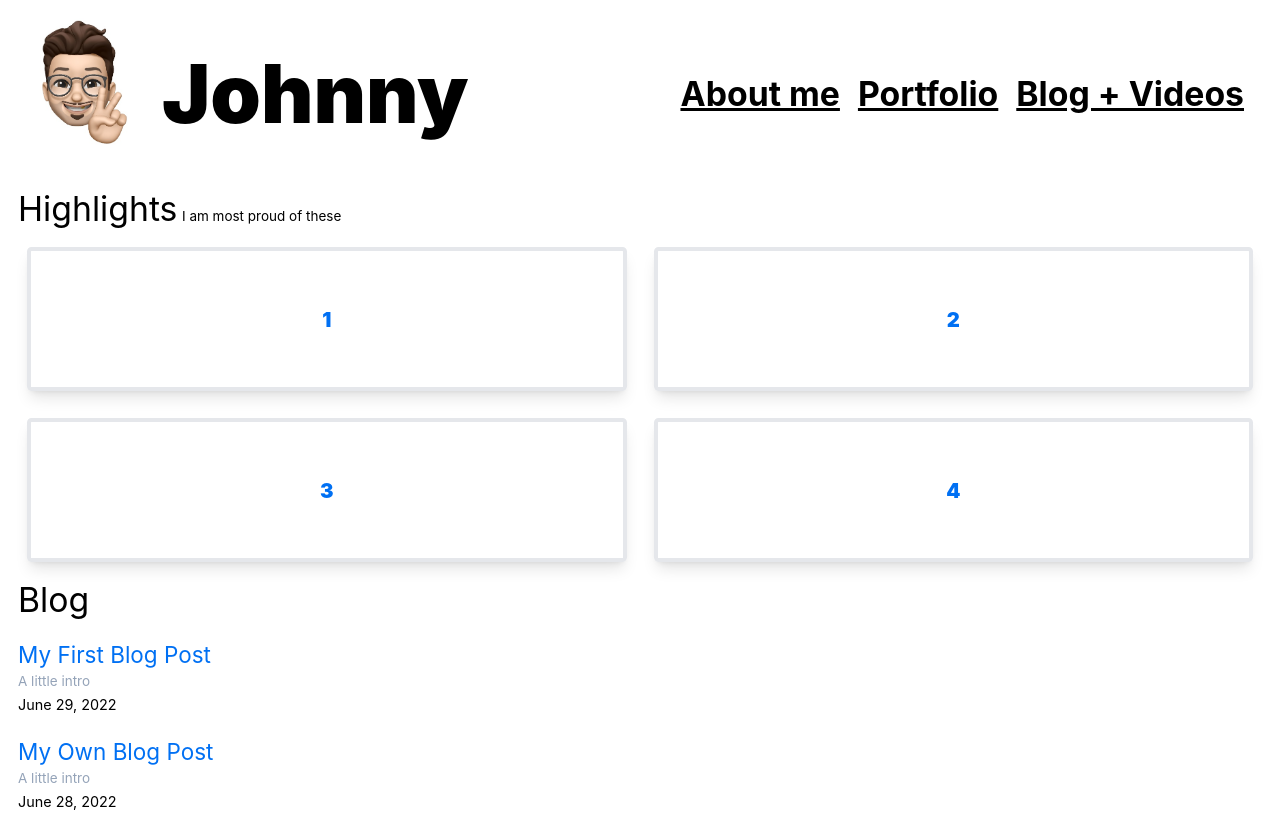
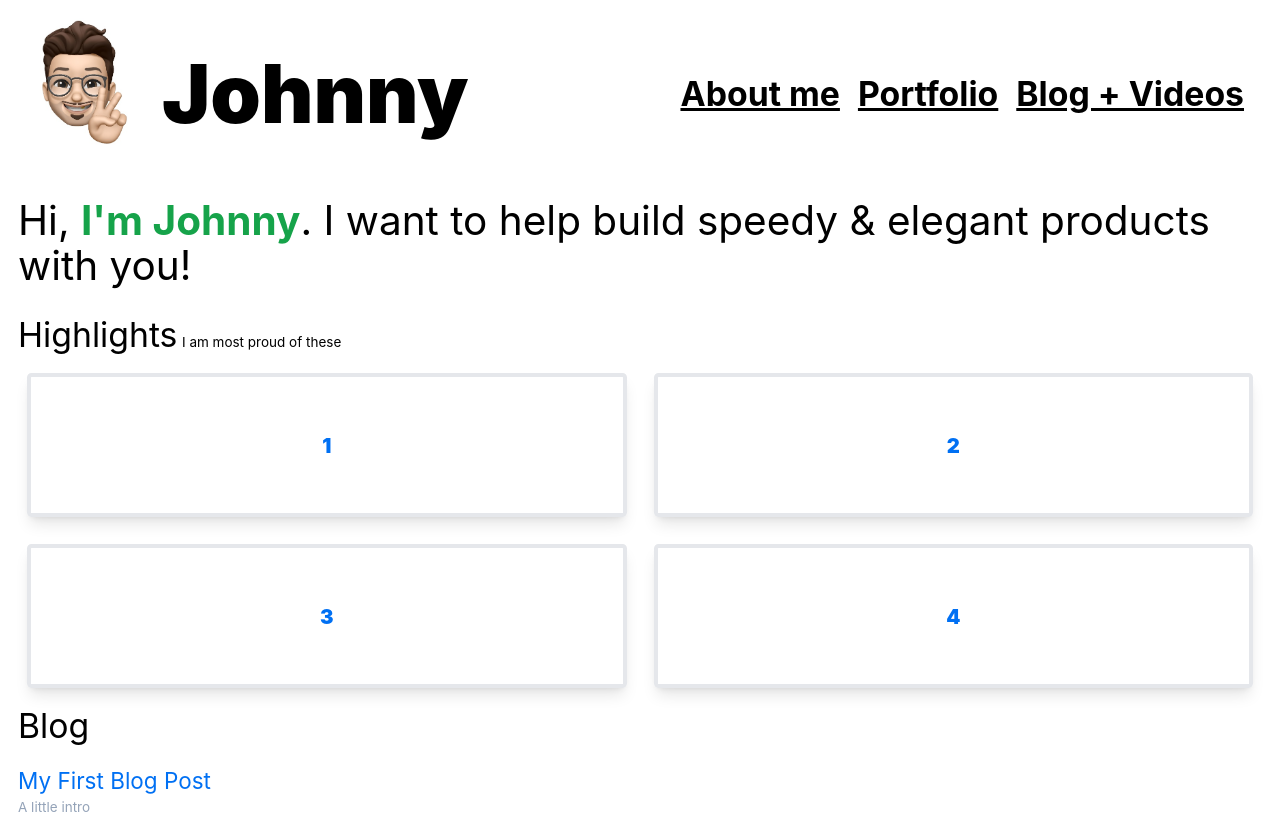
Before and after one commit to johnny2smooth/next-blog, a Next.js app: page / in a window 1280 px wide. Shown: the top 814 px of the page. Built offline with nearby package versions, Linux system fonts and the light colour scheme.

Commit message:
introduction segment added

```diff
--- /dev/null
+++ b/components/introduction.js
@@ -0,0 +1,10 @@
+export default function Introduction() {
+  return (
+    <>
+      <h1 className="my-6 text-4xl">
+        Hi, <strong className="text-green-600"> I'm Johnny</strong>. I want to
+        help build speedy & elegant products with you!
+      </h1>
+    </>
+  );
+}
--- a/pages/index.js
+++ b/pages/index.js
@@ -5,6 +5,7 @@ import { getSortedPostsData } from '../lib/posts';
 import Link from 'next/link';
 import Date from '../components/date';
 import Highlights from '../components/highlights';
+import Introduction from '../components/introduction';
 
 export async function getStaticProps() {
   const allPostsData = getSortedPostsData();
@@ -21,6 +22,9 @@ export default function Home({ allPostsData }) {
       <Head>
         <title>{siteTitle}</title>
       </Head>
+      <section>
+        <Introduction />
+      </section>
       <section>
         <Highlights />
       </section>
```
